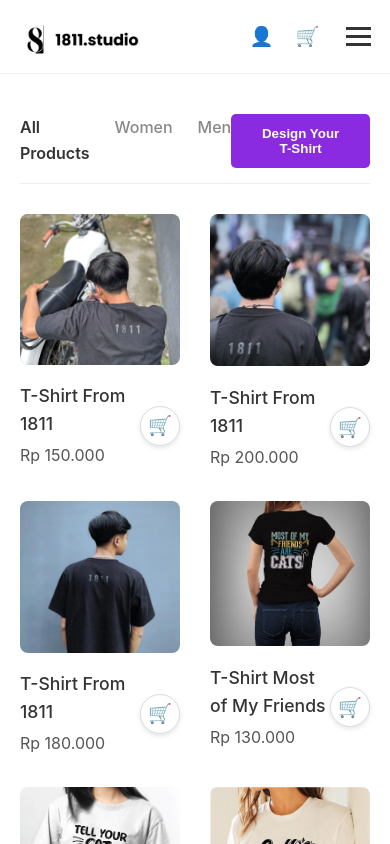
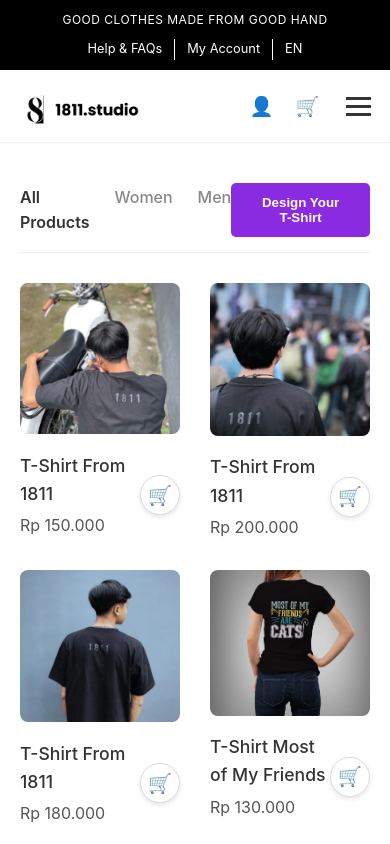
Before and after one commit to joseparhusip/1811-store-frontend, a React (Vite) app: page /shop in a window 390 px wide. Shown: the top 844 px of the page. Built offline with nearby package versions, Linux system fonts and the light colour scheme.

Commit message:
first commit

```diff
--- a/src/components/common/Navbar.jsx
+++ b/src/components/common/Navbar.jsx
@@ -1,16 +1,16 @@
 // src/components/common/Navbar.jsx
 
-import React, { useState } from 'react'; // PERUBAHAN: Impor useState
+import React, { useState } from 'react';
 import '../../css/Layout.css';
 import logoImage from '../../assets/img/logo-1811-store.png';
 
 const Navbar = () => {
-  // PERUBAHAN: Tambahkan state untuk mengontrol visibilitas menu mobile
   const [menuOpen, setMenuOpen] = useState(false);
 
   return (
-    <>
-      {/* Top Section (Tidak ada perubahan) */}
+    // PERUBAHAN: Bungkus kedua navbar dengan elemen <header>
+    <header className="sticky-header-wrapper">
+      {/* Top Section */}
       <div className="navbar-top">
         <div className="navbar-top-container">
           <div className="navbar-top-left">
@@ -31,7 +31,6 @@
             <img src={logoImage} alt="1811 Store Logo" className="logo-image" />
           </a>
 
-          {/* PERUBAHAN: Tambahkan class 'active' secara kondisional */}
           <ul className={menuOpen ? 'nav-menu active' : 'nav-menu'}>
             <li className="nav-item">
               <a href="/" className="nav-link" onClick={() => setMenuOpen(false)}>Home</a>
@@ -53,17 +52,15 @@
               <div className="nav-icon">🛒</div>
             </div>
 
-            {/* PERUBAHAN: Tambahkan tombol hamburger */}
             <div className="hamburger" onClick={() => setMenuOpen(!menuOpen)}>
               <span className="bar"></span>
               <span className="bar"></span>
               <span className="bar"></span>
             </div>
           </div>
-
         </div>
       </nav>
-    </>
+    </header> // PERUBAHAN: Penutup wrapper
   );
 };
 
--- a/src/css/Layout.css
+++ b/src/css/Layout.css
@@ -22,15 +22,20 @@
   list-style: none;
 }
 
+/* === PERUBAHAN UTAMA: WRAPPER UNTUK STICKY HEADER === */
+.sticky-header-wrapper {
+  position: sticky;
+  top: 0;
+  z-index: 1001;
+}
+
 /* === NAVBAR TOP SECTION === */
 .navbar-top {
   background-color: #000;
   color: #fff;
   padding: 10px 0;
   font-size: 0.85rem;
-  position: sticky;
-  top: 0;
-  z-index: 1001;
+  /* Properti sticky, top, dan z-index dihapus dari sini */
 }
 
 .navbar-top-container {
@@ -77,9 +82,7 @@
   padding: 15px 0;
   background-color: #fff;
   border-bottom: 1px solid #eee;
-  position: sticky;
-  top: 42px; /* Disesuaikan dengan tinggi navbar-top PADA DESKTOP */
-  z-index: 1000;
+  /* Properti sticky, top, dan z-index dihapus dari sini */
 }
 
 .nav-container {
@@ -161,12 +164,13 @@
 }
 
 
-/* === FOOTER STYLES (tidak berubah) === */
+/* === FOOTER STYLES === */
 .footer {
   background-color: #000;
   color: #fff;
   padding: 50px 0 30px 0;
 }
+
 .footer-container {
   max-width: 1200px;
   margin: 0 auto;
@@ -176,26 +180,39 @@
   gap: 40px;
   margin-bottom: 40px;
 }
-/* ... sisa kode footer ... */
+
+/* ... Sisa CSS footer tidak berubah ... */
 
 
 /* === RESPONSIVE DESIGN === */
 @media (max-width: 768px) {
-
-  /* --- PERBAIKAN BARU: Navbar atas disembunyikan, navbar utama tetap sticky --- */
-  .navbar-top {
-    display: none; /* Sembunyikan bar hitam di mobile */
+  .navbar-top-container {
+    flex-direction: column;
+    gap: 10px;
+    text-align: center;
   }
 
-  .navbar {
-    top: 0; /* Jadikan navbar utama menempel di PALING ATAS */
+  .navbar-top-right {
+    justify-content: center;
+    flex-wrap: wrap;
   }
-  /* --- Akhir Perbaikan --- */
+
+  .navbar-top-right span {
+    padding: 0 12px;
+    font-size: 0.8rem;
+  }
+
+  /* PENTING: Aturan sticky yang berlebihan telah dihapus dari sini */
 
   .nav-menu {
-    position: absolute;
+    position: fixed;
     left: -100%;
-    top: 72px; /* Tepat di bawah navbar utama */
+    /* Catatan: Anda mungkin perlu menyesuaikan nilai `top` ini agar pas
+      dengan tinggi header Anda di mobile setelah perubahan.
+      Ukur tinggi header yang sebenarnya di mobile, lalu set nilai `top` di sini.
+      Misalnya, jika tinggi total header menjadi 102px, set top ke 102px.
+    */
+    top: 102px;
     flex-direction: column;
     background-color: #fff;
     width: 100%;
@@ -203,7 +220,9 @@
     transition: 0.3s;
     gap: 0;
     box-shadow: 0 10px 20px rgba(0,0,0,0.1);
-    z-index: -1; /* Pastikan di bawah navbar utama */
+    z-index: 999;
+    max-height: calc(100vh - 102px);
+    overflow-y: auto;
   }
 
   .nav-menu.active {
@@ -241,6 +260,10 @@
 
 
 @media (max-width: 480px) {
+  .navbar-top {
+    font-size: 0.75rem;
+  }
+
   .logo-image {
     height: 35px;
   }
@@ -253,4 +276,12 @@
   .nav-actions {
     gap: 10px;
   }
+
+  .nav-menu {
+    /* Sama seperti di atas, sesuaikan nilai `top` ini agar pas dengan
+      tinggi header Anda di layar yang lebih kecil.
+    */
+    top: 110px;
+    max-height: calc(100vh - 110px);
+  }
 }
```
